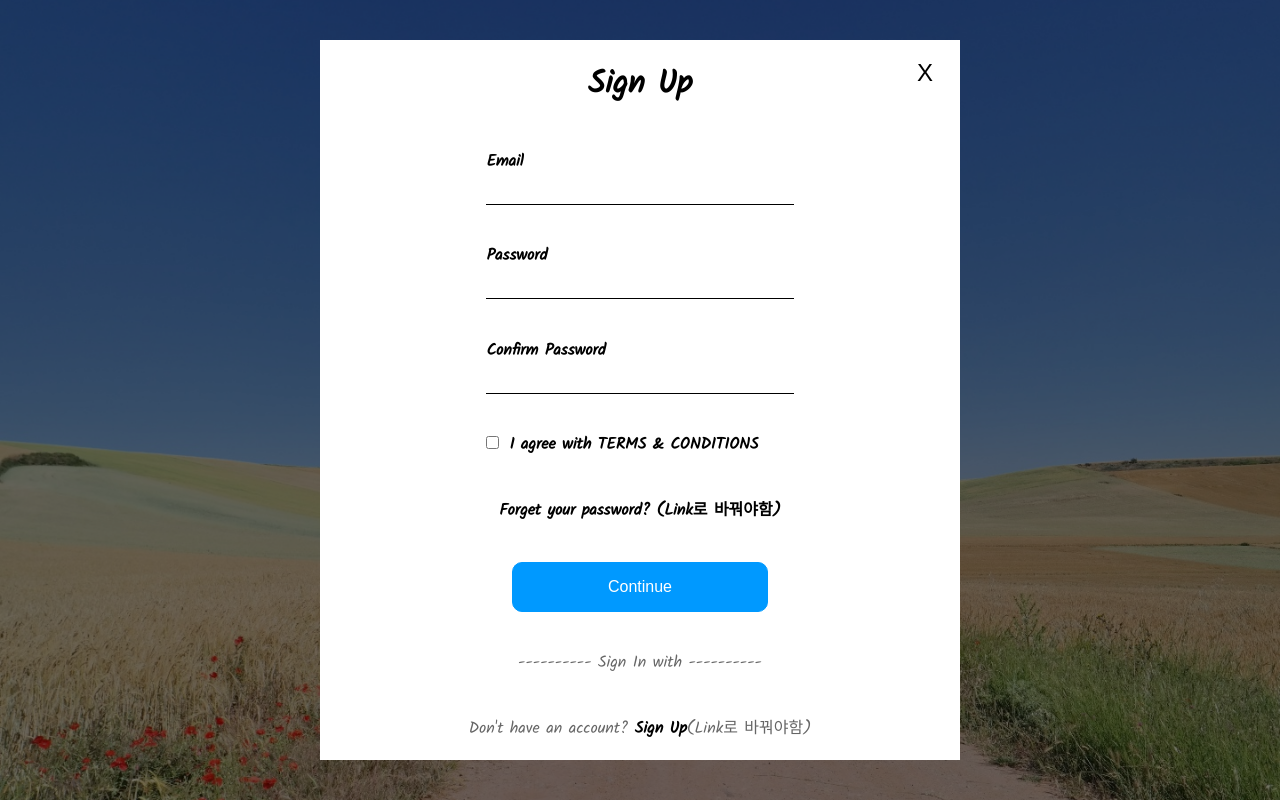
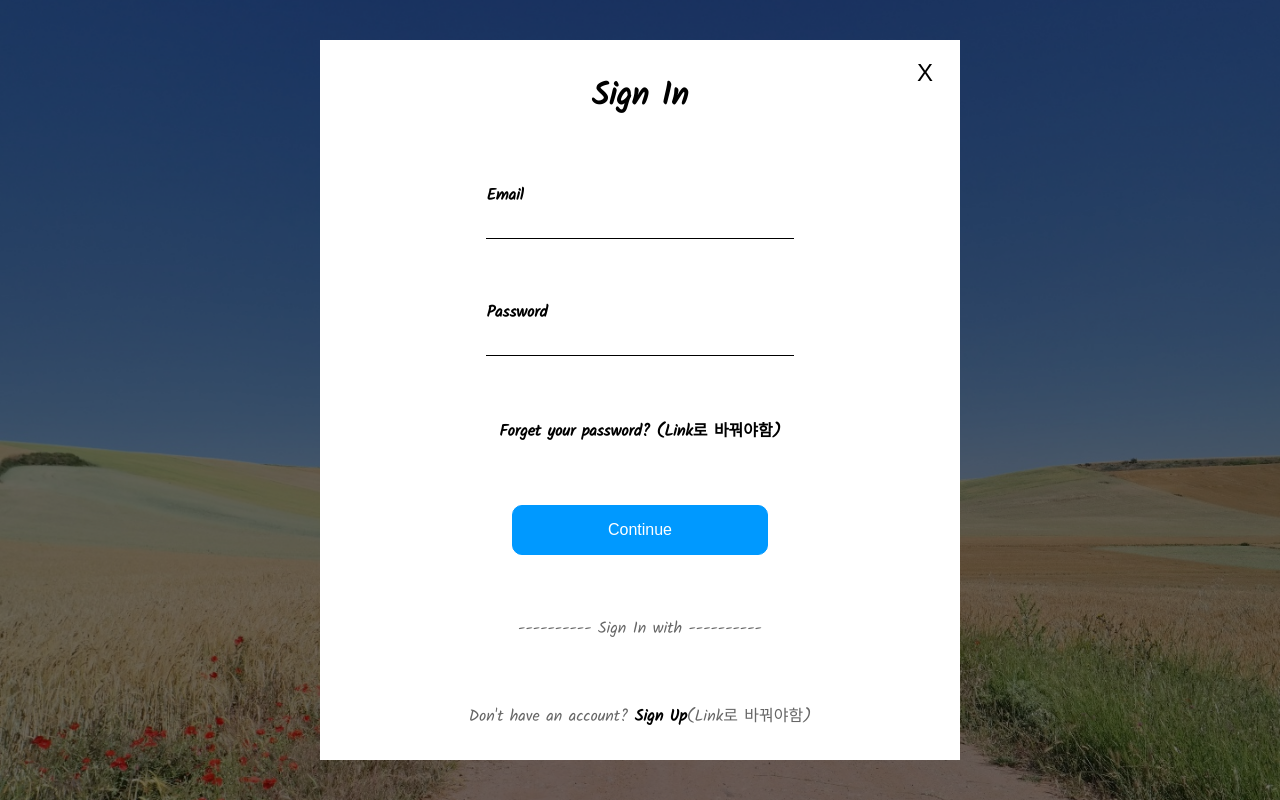
Before and after one commit to GiSeok-Hong/my_footprints_front, a React app: page / in a window 1280 px wide. Both pictures are taken after a click on the button "Sign In". Built offline with nearby package versions, Linux system fonts and the light colour scheme.

Commit message:
indexForm redux 적용

```diff
--- a/src/components/common/closeBtn.tsx
+++ b/src/components/common/closeBtn.tsx
@@ -22,7 +22,6 @@ const Button = styled.button`
 `;
 
 interface CloseBtnInterface {
-  // onClick: (e: BaseSyntheticEvent) => void
   onClick: () => void
 }
 
--- a/src/components/index/indexForm.tsx
+++ b/src/components/index/indexForm.tsx
@@ -1,11 +1,13 @@
 import React, { BaseSyntheticEvent } from 'react';
 import styled from 'styled-components';
+import { useSelector } from 'react-redux';
 // import { Link } from 'react-router-dom';
 import BlackBg from '../common/blackBg';
 import CloseBtn from '../common/closeBtn';
 import ContinueBtn from './continueBtn';
 import IndexInput from './indexInput';
 import ChkInput from './chkInput';
+import { RootState } from '../../redux/reducers';
 
 const Form = styled.form`
   width:50vw;
@@ -39,37 +41,35 @@ const Form = styled.form`
 `
 
 interface IndexFormInterface {
-  testEvent: () => void
+  openForm: () => void
 }
 
 
-const IndexForm = ({ testEvent }:IndexFormInterface) => {
+const IndexForm = ({ openForm }:IndexFormInterface) => {
 
   const handleSubmit = (e:BaseSyntheticEvent) => {
     e.preventDefault();
-    console.log('onSubmit = preventDefault ');
+    console.log('onSubmit = preventDefault');
   }
+
+
+  const state = useSelector((state:RootState )=> state.formTypeReducer.formType);
+
 
   return (
     <BlackBg>
       <Form onSubmit={ handleSubmit }>
-        <CloseBtn onClick={ testEvent }/>
-        {/* 상태에 따라 제목 수정 */}
-        <h1>Sign Up</h1>
+        <CloseBtn onClick={ openForm }/>
+        <h1> { state }</h1>
 
         <IndexInput title="Email" inputType="email"/>
-        <IndexInput title="Password" inputType="password"/>
-        <IndexInput title="Confirm Password" inputType="password"/>
-        <ChkInput title="agree" content="I agree with TERMS & CONDITIONS" />
-
-        {/* Sign In 에서만 나와야함 */}
-        <span>Forget your password? (Link로 바꿔야함)</span>
-
+        <IndexInput title="Password" inputType="password" />
+        {state === 'Sign Up' ? <IndexInput title="Confirm Password" inputType="password" /> : <></>}
+        {state === 'Sign Up' ? <ChkInput title="agree" content="I agree with TERMS & CONDITIONS" /> : <></>}
+        {state === 'Sign In' ? <span>Forget your password? (Link로 바꿔야함)</span> : <></>}
         <ContinueBtn />
         <p>---------- Sign In with ----------</p>
-
-        {/* Sign In 에서만 나와야함 */}
-        <p>Don&apos;t have an account? <span style={{fontWeight:'bold', color:'#000'}}>Sign Up</span>(Link로 바꿔야함)</p>
+        {state === 'Sign In' ? <p>Don&apos;t have an account? <span style={{ fontWeight: 'bold', color: '#000' }}>Sign Up</span>(Link로 바꿔야함)</p> : <></>}
       </Form>
     </BlackBg>
   );
--- a/src/index.tsx
+++ b/src/index.tsx
@@ -1,9 +1,26 @@
 import React from 'react';
 import ReactDom from 'react-dom';
-import App from './app';
 
 // 폰트 적용
 import "./styles/fonts/font.css";
+// createStore와 루트 리듀서 불러오기
+import { createStore } from 'redux';
+import { Provider } from 'react-redux';
+import rootReducer from './redux/reducers';
 
-// ReactDom.render(<App />, document.getElementById('root'));
-ReactDom.render(React.createElement(App), document.getElementById('root'));
+import App from './app';
+
+// 리덕스 개발자 도구 적용
+const devTools =
+  // eslint-disable-next-line no-underscore-dangle
+  (window as any).__REDUX_DEVTOOLS_EXTENSION__ && (window as any).__REDUX_DEVTOOLS_EXTENSION__();
+
+// 스토어 생성
+const store = createStore(rootReducer, devTools);
+
+
+ReactDom.render(
+  <Provider store={store}>
+    <App />
+  </Provider>,
+  document.getElementById('root'));
--- a/src/pages/index.tsx
+++ b/src/pages/index.tsx
@@ -1,8 +1,9 @@
 import React, { useState } from 'react';
 import styled from 'styled-components';
+import { useDispatch } from 'react-redux';
 import IndexBtn from '../components/index/indexBtn';
 import IndexForm from '../components/index/indexForm';
-// import Header from '../components/common/header';
+import { signUpAction, signInAction } from '../redux/actions/formAction';
 
 // 첫 페이지
 const Index = styled.div`
@@ -25,21 +26,43 @@ const Index = styled.div`
 
 
 const IndexPage = () => {
-  const [formOn, setFormOn]= useState(false);
+  const [formOn, setFormOn] = useState(false);
+
   const openForm = () => {
-    console.log(!formOn);
+    console.log('formOn : ',!formOn);
     setFormOn(!formOn);
+  }
+
+  // 리덕스 디스패치
+  const dispatch = useDispatch();
+
+  const signIn = () => {
+    dispatch(signInAction());
+    openForm();
+    console.log("click signIn");
+  }
+
+  const signUp = () => {
+    dispatch(signUpAction());
+    openForm();
+    console.log("click signUp");
   }
 
 
   return (
     <Index>
       <h1>Hello my memories</h1>
-      <IndexBtn title="Sign In" bottom="120px" onClick={openForm} />
-      <IndexBtn title="Sign Up" bottom="50px" onClick={openForm} />
-      {formOn ? <IndexForm testEvent={ openForm }/>:<></>}
+      <IndexBtn title="Sign In" bottom="120px" onClick={signIn} />
+      <IndexBtn title="Sign Up" bottom="50px" onClick={signUp} />
+
+      {formOn ? <IndexForm openForm={openForm} /> : <></>}
+
     </Index>
   );
 };
 
+
+
+
+
 export default IndexPage;
--- /dev/null
+++ b/src/redux/actions/formAction.ts
@@ -0,0 +1,21 @@
+import { SIGN_IN, SIGN_UP } from "./actionTypes"
+
+export interface Action {
+  type: string
+
+}
+
+// 액션 생성함수 정의
+export const signInAction = () => {
+  return {
+    type: SIGN_IN,
+
+  }
+}
+
+export function signUpAction() {
+  return {
+    type: SIGN_UP,
+
+  }
+}
--- /dev/null
+++ b/src/redux/reducers/formType.ts
@@ -0,0 +1,28 @@
+import { Action } from "../actions/formAction";
+import { SIGN_IN, SIGN_UP } from "../actions/actionTypes";
+
+const initialState = {
+  formType:''
+}
+
+
+
+
+const formTypeReducer = (state = initialState, action:Action) => {
+  switch (action.type) {
+    case SIGN_IN:
+      return {
+        ...state,
+        formType:'Sign In'
+      };
+    case SIGN_UP:
+      return {
+        ...state,
+        formType:'Sign Up'
+      };
+    default:
+      return state;
+  }
+}
+
+export default formTypeReducer;
--- a/src/redux/reducers/index.ts
+++ b/src/redux/reducers/index.ts
@@ -1,15 +1,15 @@
-// import { combineReducers } from "redux";
-// // import { SIGN_IN, SIGN_UP } from "../actions"
+import { combineReducers } from "redux";
+import formTypeReducer from "./formType";
 
-// const signReducer = (state = [], action: { type: any; }) => {
-//   switch (action.type) {
-//     case SIGN_IN:
-//       return [];
-//     case SIGN_UP:
-//       return [];
-//     default:
-//       return state;
-//   }
-// }
+// 루트 리듀서
 
-// export default combineReducers({ signReducer });
+const rootReducer = combineReducers({
+  formTypeReducer
+});
+
+
+// 루트 리듀서 내보내기
+export default rootReducer;
+
+// 루트 리듀서의 타입
+export type RootState = ReturnType<typeof rootReducer>;
```
Also changed, not shown: src/redux/actions/index.ts (deleted, +0 -15 lines).
